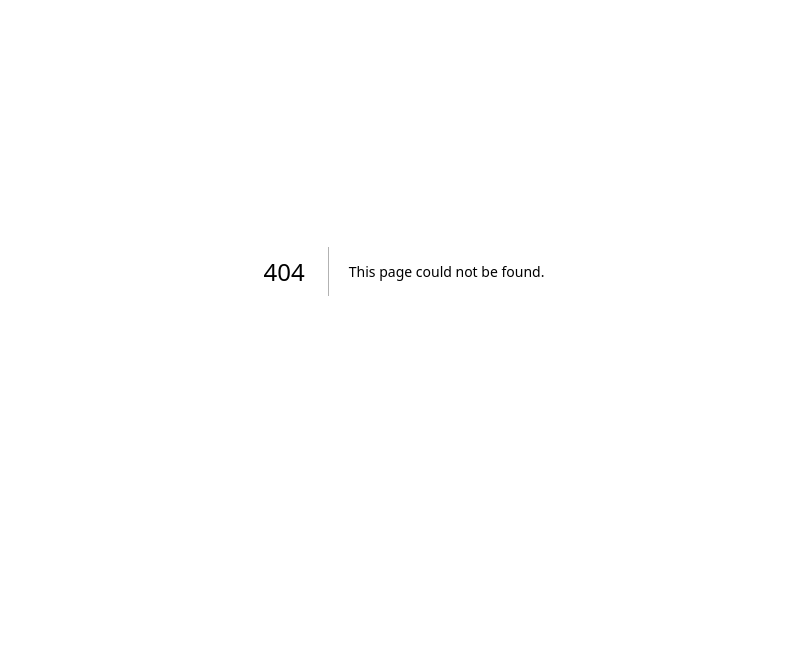
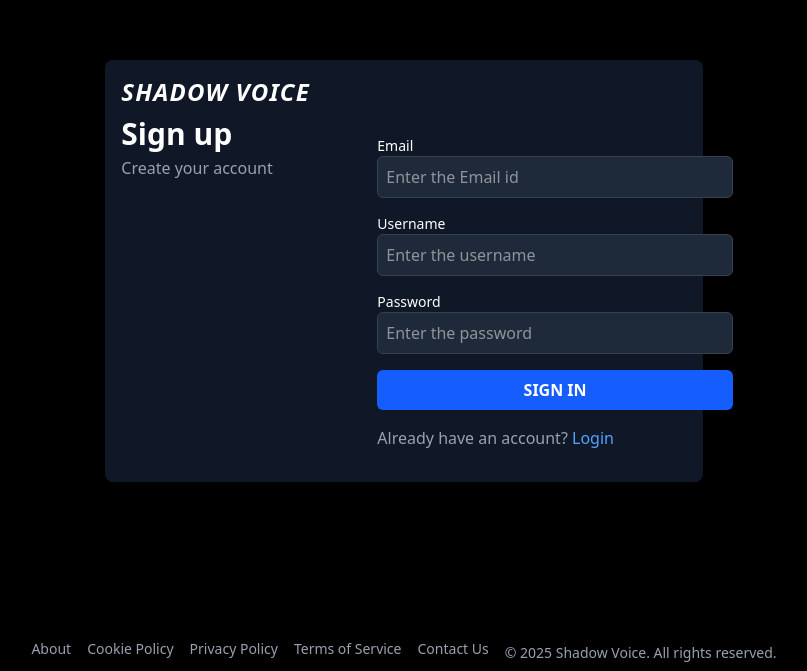
Before and after one commit to lokeshwar777/shadow-voice, a Next.js app in the folder shadow-voice/: page /register in a window 1280 px wide. Before the commit this address had no page. Shown: the part 129-800 px from the top of the page, without its empty margins (236-1043 px from the left). Built offline with nearby package versions, Linux system fonts and the light colour scheme.

Commit message:
updated register / signup/ fixed some design
add register/page.tsx in the repo and changed the style of signup page

```diff
--- a/shadow-voice/src/app/page.tsx
+++ b/shadow-voice/src/app/page.tsx
@@ -1,3 +1,4 @@
+'use client';
 import Link from "next/link";
 
 export default function LandingPage() {
@@ -17,7 +18,7 @@ export default function LandingPage() {
             <div className="flex flex-col items-center justify-center flex-grow">
                 <h1 className="text-4xl font-extrabold mb-3">Shadow Voice</h1>
                 <p className="text-gray-400 mb-6 text-center max-w-md">
-                    Connect anonymously. Speak freely. Stay private.
+                    Connect anonymously. Speak freely. Stay privately.
                 </p>
                 <div className="flex space-x-4">
                     <a href="/login"
@@ -30,13 +31,13 @@ export default function LandingPage() {
                     </a>
                 </div>
             </div>
-            <footer className="w-full py-1 bg-gray-900 text-gray-400 text-center bg-opacity-60">
-                <div className="flex flex-wrap justify-center gap-4">
-                    <Link href="footer/about/" className="hover:text-white transition">About</Link>
-                    <Link href="footer/cookie/" className="hover:text-white transition">Cookie Policy</Link>
-                    <Link href="footer/privacy/" className="hover:text-white transition">Privacy Policy</Link>
-                    <Link href="footer/Terms/" className="hover:text-white transition">Terms of Service</Link>
-                    <Link href="footer/contact/" className="hover:text-white transition">Contact Us</Link>
+            <footer className="absolute bottom-2 w-full text-center text-gray-400 text-sm">
+                <div className="flex justify-center space-x-4">
+                    <Link href="/footer/about/" className="hover:text-white transition">About</Link>
+                    <Link href="/footer/cookie/" className="hover:text-white transition">Cookie Policy</Link>
+                    <Link href="/footer/privacy/" className="hover:text-white transition">Privacy Policy</Link>
+                    <Link href="/footer/Terms/" className="hover:text-white transition">Terms of Service</Link>
+                    <Link href="/footer/contact/" className="hover:text-white transition">Contact Us</Link>
                     <p className="mt-1 justify-center">&copy; {new Date().getFullYear()} Shadow Voice. All rights
                         reserved.</p>
                 </div>
--- /dev/null
+++ b/shadow-voice/src/app/register/page.tsx
@@ -0,0 +1,91 @@
+'use client';
+
+import { useState } from 'react';
+import Link from 'next/link';
+
+export default function Signup() {
+    const [form, setForm] = useState({ email: '', username: '', password: '' });
+
+    const handleChange = (e: React.ChangeEvent<HTMLInputElement>) => {
+        setForm({ ...form, [e.target.name]: e.target.value });
+    };
+
+    const handleSubmit = (e: React.FormEvent) => {
+        e.preventDefault();
+        console.log(form);
+    };
+
+    return (
+        <div className="flex items-center justify-center min-h-screen bg-black text-white">
+            <div className="relative w-full max-w-7/15 p-8 bg-gray-900 bg-opacity-80 rounded-lg shadow-lg flex flex-col">
+                <div className="flex flex-col absolute top-4 left-4">
+                    <h1 className="text-2xl font-bold text-white italic font-extrabold tracking-wider">SHADOW VOICE</h1>
+                    <h2 className="text-3xl font-bold mt-2">Sign up</h2>
+                    <p className="text-gray-400 pt-1">Create your account</p>
+                </div>
+                <div className="w-full ml-60 mt-5">
+                    <form onSubmit={handleSubmit} className="mt-6">
+                        <div className="mb-4">
+                            <label className="block text-sm font-medium">Email</label>
+                            <input
+                                type="email"
+                                name="email"
+                                placeholder="Enter the Email id"
+                                value={form.email}
+                                onChange={handleChange}
+                                className="p-2 bg-gray-800 border border-gray-700 rounded-md focus:outline-none focus:ring-2 focus:ring-blue-500 w-2/3"
+                                required
+                            />
+                        </div>
+                        <div className="mb-4">
+                            <label className="block text-sm font-medium">Username</label>
+                            <input
+                                type="text"
+                                name="username"
+                                placeholder="Enter the username"
+                                value={form.username}
+                                onChange={handleChange}
+                                className="p-2 bg-gray-800 border border-gray-700 rounded-md focus:outline-none focus:ring-2 focus:ring-blue-500 w-2/3"
+                                required
+                            />
+                        </div>
+                        <div className="mb-4">
+                            <label className="block text-sm font-medium">Password</label>
+                            <input
+                                type="password"
+                                name="password"
+                                placeholder="Enter the password"
+                                value={form.password}
+                                onChange={handleChange}
+                                className="p-2 bg-gray-800 border border-gray-700 rounded-md focus:outline-none focus:ring-2 focus:ring-blue-500 w-2/3"
+                                required
+                            />
+                        </div>
+                        <button
+                            type="submit"
+                            className="w-2/3 bg-blue-600 hover:bg-blue-700 text-white font-bold py-2 rounded-md transition"
+                        >
+                            SIGN IN
+                        </button>
+                    </form>
+                    <p className="mt-4 text-gray-400">
+                        Already have an account?{' '}
+                        <Link href="/login/" className="text-blue-400 hover:underline">
+                            Login
+                        </Link>
+                    </p>
+                </div>
+            </div>
+            <footer className="absolute bottom-2 w-full text-center text-gray-400 text-sm">
+                <div className="flex justify-center space-x-4">
+                    <Link href="/footer/about/" className="hover:text-white transition">About</Link>
+                    <Link href="/footer/cookie/" className="hover:text-white transition">Cookie Policy</Link>
+                    <Link href="/footer/privacy/" className="hover:text-white transition">Privacy Policy</Link>
+                    <Link href="/footer/Terms/" className="hover:text-white transition">Terms of Service</Link>
+                    <Link href="/footer/contact/" className="hover:text-white transition">Contact Us</Link>
+                    <p className="mt-1 justify-center">&copy; {new Date().getFullYear()} Shadow Voice. All rights reserved.</p>
+                </div>
+            </footer>
+        </div>
+    );
+}
--- a/shadow-voice/src/app/signup/page.tsx
+++ b/shadow-voice/src/app/signup/page.tsx
@@ -24,7 +24,7 @@ const ShadowVoiceLanding = () => {
             </video>
 
             {/* Content Wrapper */}
-            <div className="flex flex-grow items-center justify-center  bg-opacity-50">
+            <div className="flex flex-grow items-center bg-black-400 z-0 justify-center  bg-opacity-50">
                 <div
                     className="w-full max-w-md p-6 bg-gray-900 bg-opacity-75 rounded-lg shadow-lg flex flex-col items-center">
                     {/* Left-aligned text */}
@@ -104,14 +104,15 @@ const ShadowVoiceLanding = () => {
             )}
 
             {/* Footer */}
-            <footer className="w-full py-1 bg-gray-900 text-gray-400 text-center bg-opacity-60">
-                <div className="flex flex-wrap justify-center gap-4">
+            <footer className="absolute bottom-2 w-full text-center text-gray-400 text-sm">
+                <div className="flex justify-center space-x-4">
                     <Link href="/footer/about/" className="hover:text-white transition">About</Link>
                     <Link href="/footer/cookie/" className="hover:text-white transition">Cookie Policy</Link>
                     <Link href="/footer/privacy/" className="hover:text-white transition">Privacy Policy</Link>
                     <Link href="/footer/Terms/" className="hover:text-white transition">Terms of Service</Link>
                     <Link href="/footer/contact/" className="hover:text-white transition">Contact Us</Link>
-                    <p className="mt-1">&copy; {new Date().getFullYear()} -------. All rights reserved.</p>
+                    <p className="mt-1 justify-center">&copy; {new Date().getFullYear()} Shadow Voice. All rights
+                        reserved.</p>
                 </div>
             </footer>
         </div>
```
